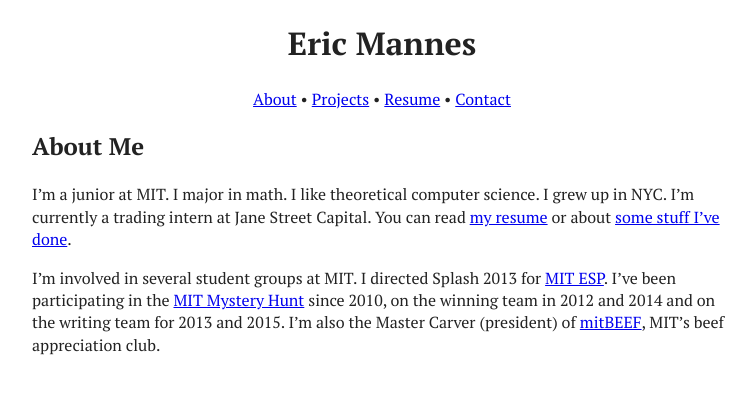
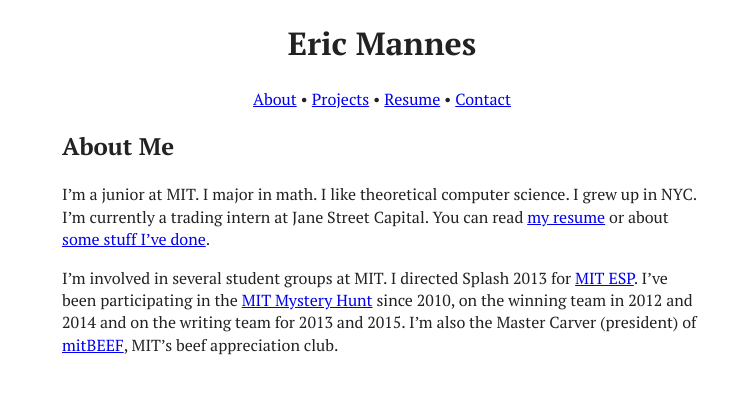
Before and after one commit to emannes/emannes.github.io, a Jekyll site: the page built from index.md, in a window 1280 px wide. Shown: the top 394 px of the page, without its empty margins (258-1013 px from the left). Built offline with Jekyll 4.4.1, drawn with Linux system fonts in a browser that asks for light colours; nearby versions of some CDN libraries.

Commit message:
Fixed CSS rendering on mobile, maybe?

```diff
--- a/css/main.css
+++ b/css/main.css
@@ -103,12 +103,12 @@ header {
 
 body {
     font-family: 'PT Serif', serif;
-    padding-bottom: 75px;
+    margin: 0px 6px;
 }
 
 #main {
-    width: 700px;
-    margin: 0 auto;
+    max-width: 640px;
+    margin: 0px auto;
 }
 
 /* ==========================================================================
```
